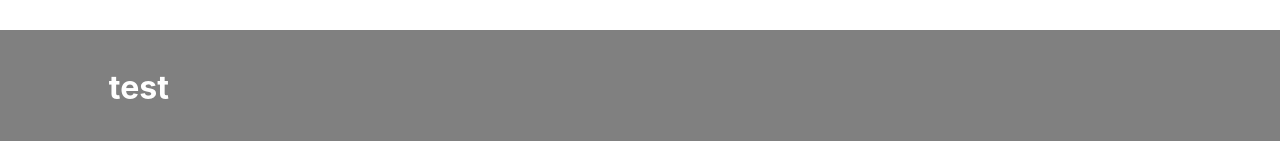
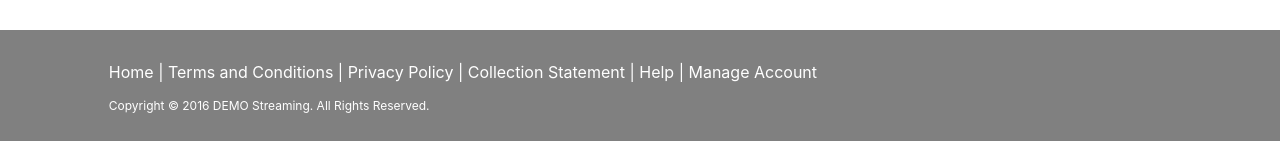
Before and after one commit to hayleyw7/demo-streaming, a React (Create React App) app: page / in a window 1280 px wide. Shown: the part 2844-2985 px from the top of the page. Built offline with nearby package versions, Linux system fonts and the light colour scheme.

Commit message:
Add text to footer

```diff
--- a/src/components/Footer/Footer.css
+++ b/src/components/Footer/Footer.css
@@ -18,3 +18,7 @@
   color: white;
   margin-top: 1rem;
 }
+
+.copyright {
+  font-size: 12px;
+}
--- a/src/components/Footer/Footer.js
+++ b/src/components/Footer/Footer.js
@@ -7,21 +7,9 @@ class Footer extends Component {
     return (
       <div className='footer'>
 
-        <h1>test</h1>
-        <button
-          className='log-in-btn'
-          alt='Log in Button'
-        >
-          Home
-        </button>
+      <p className='footer-links'>Home | Terms and Conditions | Privacy Policy | Collection Statement | Help | Manage Account</p>
 
-        <button
-          className='free-trial-btn'
-          alt='Free Trial Button'
-        >
-          Start your free trial
-        </button>
-
+      <p className='copyright'>Copyright © 2016 DEMO Streaming. All Rights Reserved.</p>
       </div>
     )
   }
```
